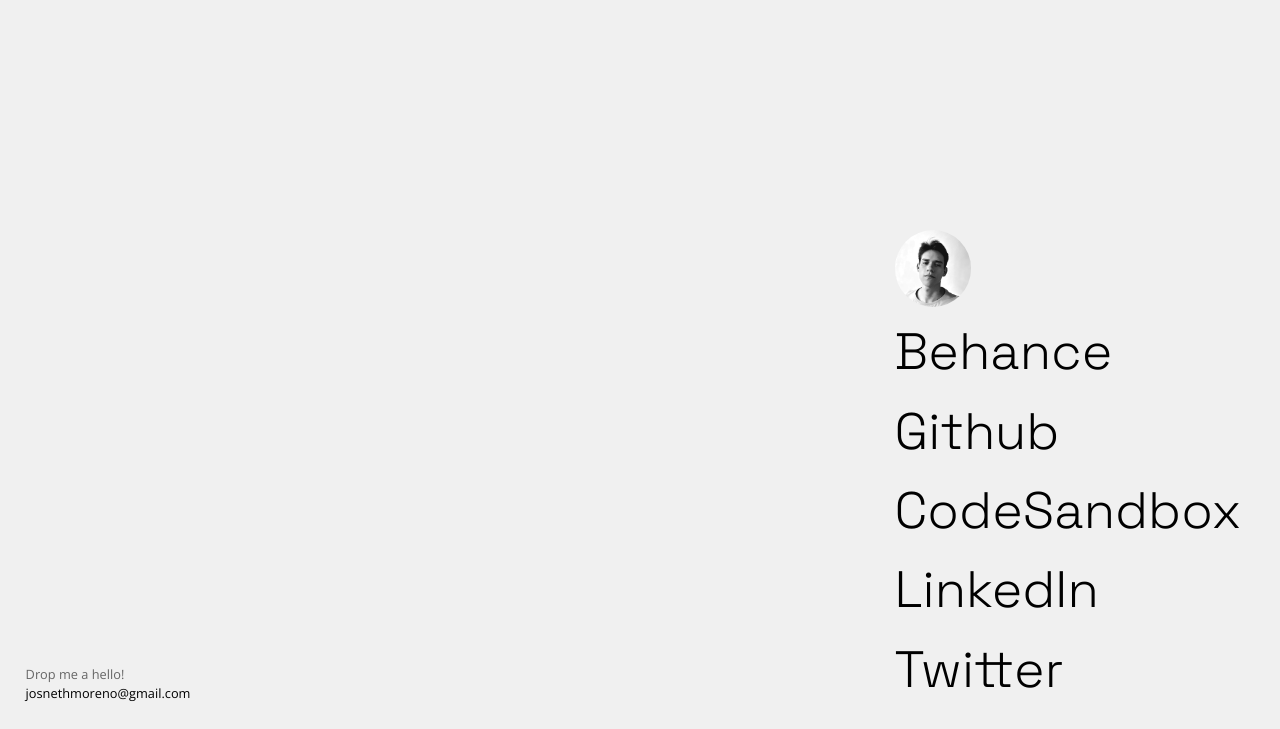
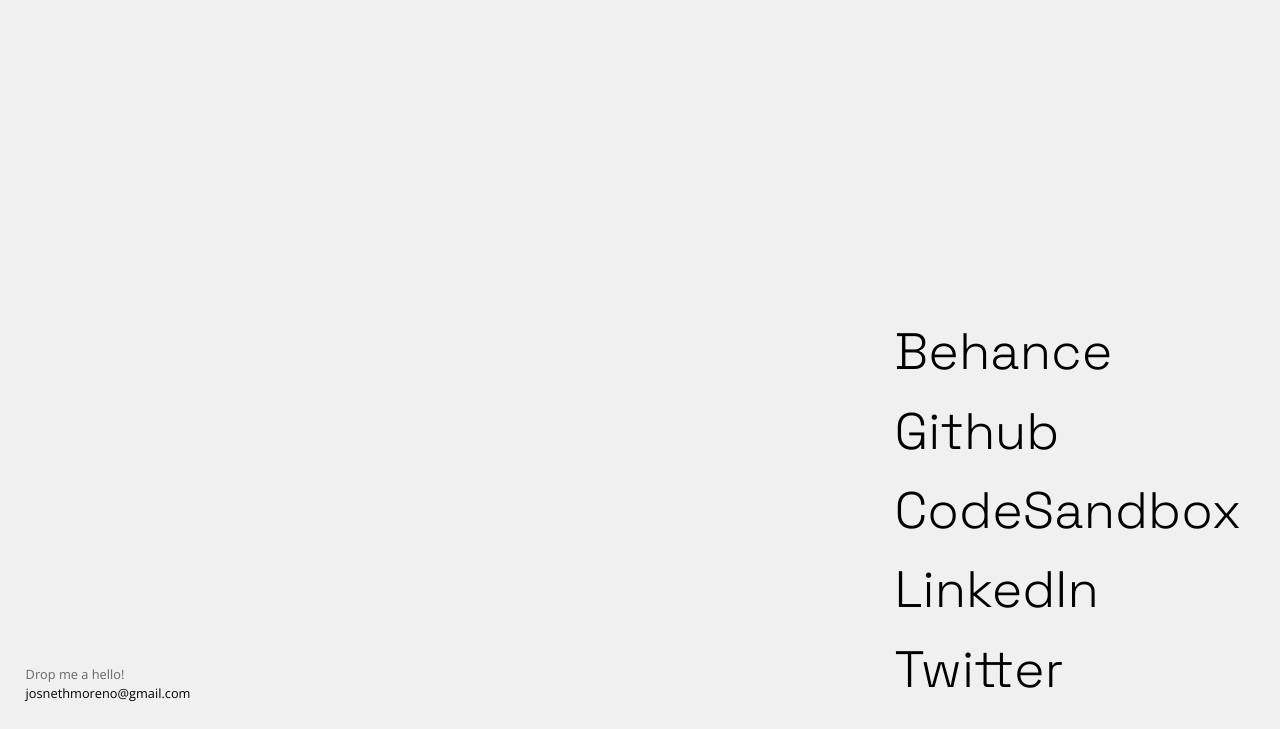
Before and after one commit to RerezzOffc/biolink-josneth, a website built with Vite: page index.html in a window 1280 px wide. Shown: the part 71-800 px from the top of the page. Built offline with nearby package versions, Linux system fonts and the light colour scheme.

Commit message:
remove perfil

```diff
--- a/index.html
+++ b/index.html
@@ -37,10 +37,6 @@
         <a href="mailto:josnethmoreno@gmail.com" data-cursor="hover">josnethmoreno@gmail.com</a>
       </p>
       <div class="links">
-        <picture>
-          <source srcset="/perfil-400.jpg" media="(max-width: 400px)">
-          <img src="/perfil.jpg" alt="Thumbnail">
-        </picture>
         <a href="https://behance.net/josnethmoreno" data-number="01" data-cursor="hover" target="_blank">Behance</a>
         <a href="https://github.com/josnethmoreno" data-number="02" data-cursor="hover" target="_blank">Github</a>
         <a href="https://codesandbox.io/u/josnethmoreno" data-number="03" data-cursor="hover" target="_blank">CodeSandbox</a>
```
Also changed, not shown: pnpm-lock.yaml.
